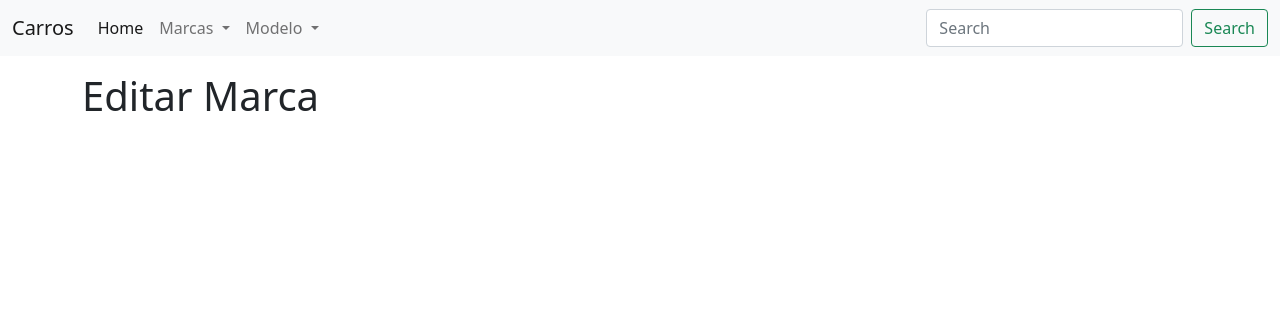
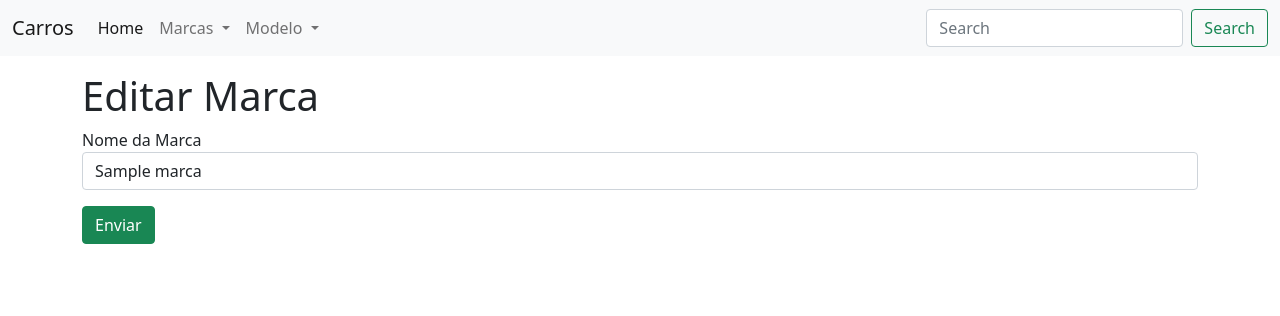
Before and after one commit to izaiasramos/crud_php_concessionaria, a PHP site: page /?page=marca-editar&id_marca=1 in a window 1280 px wide. Shown: the top 316 px of the page. Run offline with PHP 8.4, Linux system fonts and the light colour scheme; tables that the repository leaves empty or names only in its code hold one stand-in row (values such as "Sample post").

Commit message:
ao apertar editar algum item da tabela listar, será redirecionado para a tela editar aonde já irá puxar os dados salvos atualmente com base no id, com um campo com a opção de editar aquele item,porem a edição ainda não esta sendo salvo

```diff
--- a/marca-editar.php
+++ b/marca-editar.php
@@ -1 +1,19 @@
 <h1>Editar Marca</h1>
+<?php
+//consulta para trazer meus dados ja prenchidos de acordo com o id apertado, e mostrar atravez do input abaixo
+//nesse caso não preciso fazer um while porque preciso de apenas 1 dado do DB no caso o ID
+    $sql = "SELECT * FROM marca WHERE id_marca=".$_REQUEST['id_marca'];//id_marca tem que ser igual ao da request/requisição que vem na url
+    $resposta = $conn->query($sql); // buscar minha conexão para ter acesso ao DB
+    $row = $resposta->fetch_object();//bucar meu resultado direto no objeto
+?>
+<form action="?page=marca-salvar" method="POST"><!-- mando pra marca-salvar -->
+   <input type="hidden" name="acao" value="editar"><!-- a ação vai ser editar-->
+   <input type="hidden" name="id_marca" value="<?php print $row->id_marca; ?>"><!--e vai editar esse cara aqui, o id,preciso mandar meu id_marca no name e puxar o id_marca do DB pra mandar em oculto-->
+    <div class="mb-3">
+        <label>Nome da Marca</label>
+        <input type="text" name="nome_marca" value="<?php print $row->nome_marca; ?>" class="form-control">
+    </div>
+    <div class="mb-3">
+        <button type="submit" class="btn btn-success">Enviar</button>
+    </div>
+</form>
--- a/marca-listar.php
+++ b/marca-listar.php
@@ -15,7 +15,7 @@ if($quantidade > 0){
             print "</tr>";
     while($row = $resultado->fetch_object()){//fetch_object - busca/puxa os objetos/resultados no banco
             print "<tr>"; //ação javascript onclick redirecionando para a pagina que vai editar ou excluir,com barras invertidas para não dar erro nas aspas duplas
-                    //&id_marca=".$row->id_marca." - passando o parametro que é o ID que será editado ou excluido
+                    //&id_marca=".$row->id_marca." - passando o parametro que é o ID que será editado ou excluido, a $row que recebeu o acessso ao DB,acessa a linha daquele registro/marca do DB com o id_marca
                     print "<td>".$row->id_marca."</td>";
                     print "<td>".$row->nome_marca."</td>";
                     print "<td>
```
